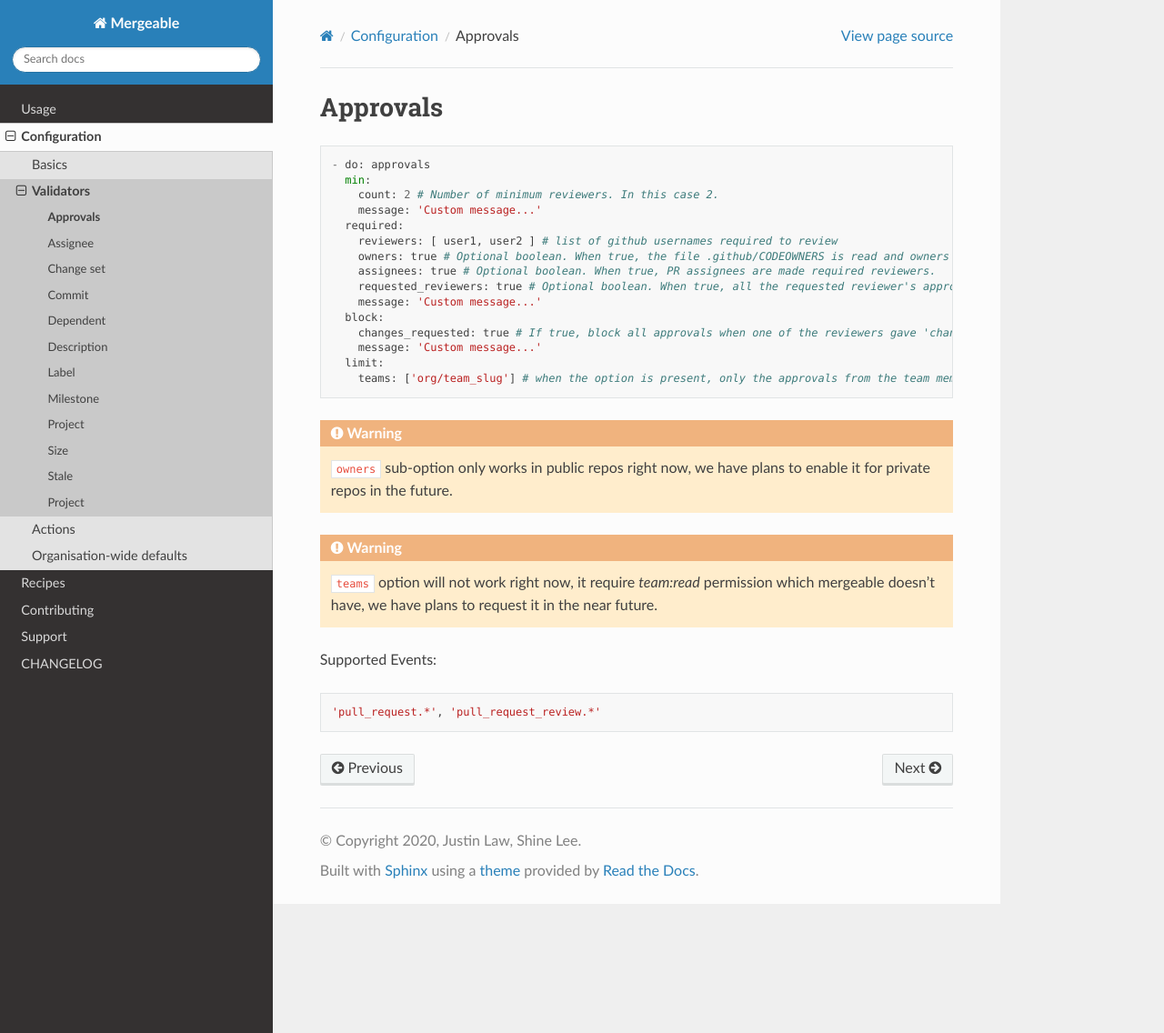
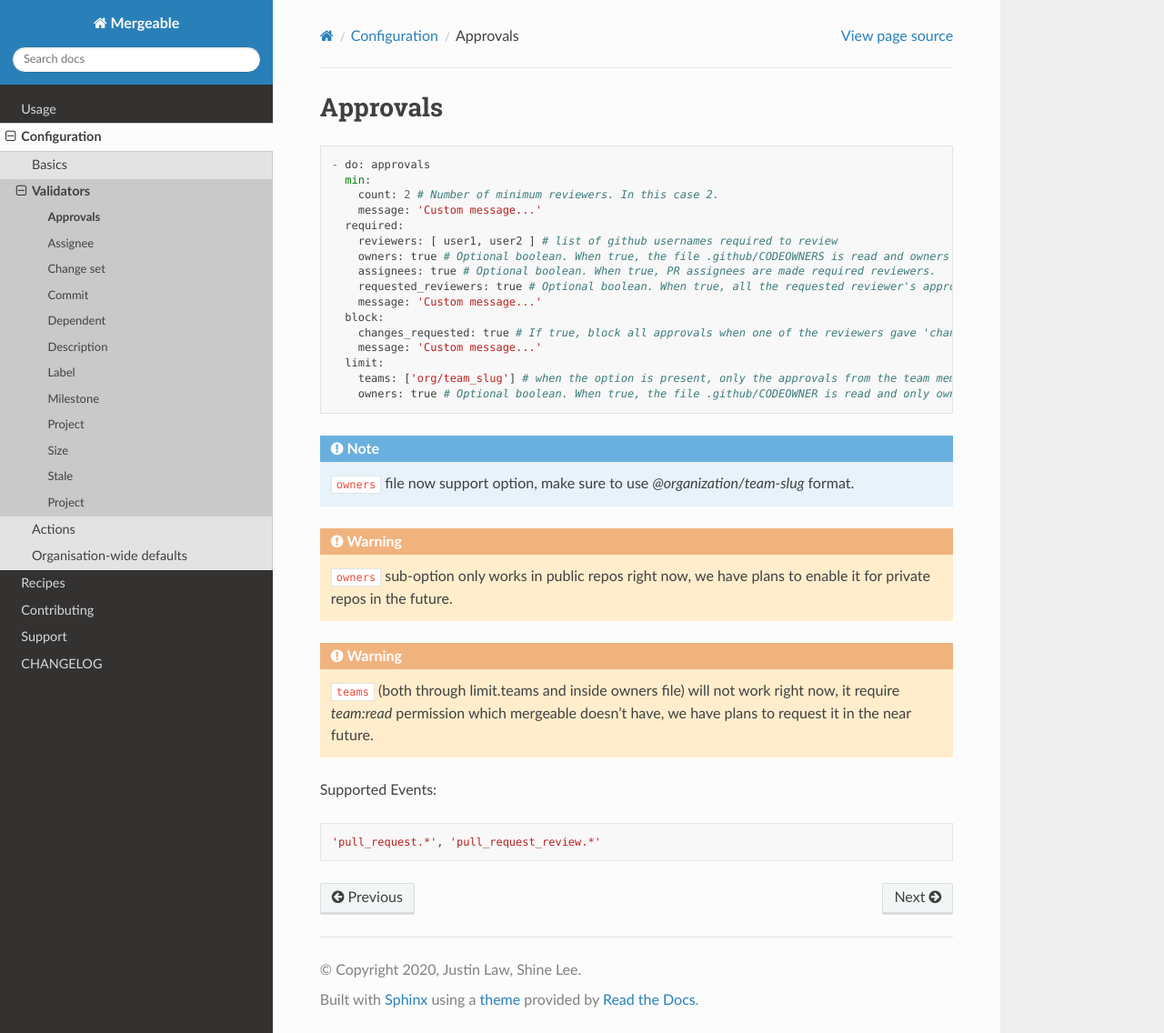
Before and after one commit to mergeability/mergeable, a Sphinx documentation site: the page built from docs/validators/approval.rst, in a window 1280 px wide and 1136 px high. Shown: the whole window at 91% size. Built offline with Sphinx 7.4.7 and the Read the Docs theme 2.0.0, drawn with Linux system fonts in a browser that asks for light colours.

Commit message:
add docs

```diff
--- a/docs/changelog.rst
+++ b/docs/changelog.rst
@@ -1,6 +1,7 @@
 CHANGELOG
 =====================================
 
+| July 28, 2020 : owners file now support teams and limit.owners option added in `approvals` validator `#331 <https://github.com/mergeability/mergeable/issues/331>`_
 | July 12, 2020 : Allow usage of special annotation `@author` in comments and checks `#328 <https://github.com/mergeability/mergeable/issues/328>`_
 | July 1, 2020 : When config file is added/modified in base branch, mergeable will trigger for all PR against the base branch `#153 <https://github.com/mergeability/mergeable/issues/153>`_
 | June 30, 2020 : Add `ignore_comment` option to `size` validator `#245 <https://github.com/mergeability/mergeable/issues/245>`_
--- a/docs/validators/approval.rst
+++ b/docs/validators/approval.rst
@@ -18,12 +18,16 @@ Approvals
         message: 'Custom message...'
       limit:
         teams: ['org/team_slug'] # when the option is present, only the approvals from the team members will count
+        owners: true # Optional boolean. When true, the file .github/CODEOWNER is read and only owners approval will count
+
+.. note::
+    ``owners`` file now support option, make sure to use `@organization/team-slug` format.
 
 .. warning::
     ``owners`` sub-option only works in public repos right now, we have plans to enable it for private repos in the future.
 
 .. warning::
-    ``teams`` option will not work right now, it require `team:read` permission which mergeable doesn't have, we have plans to request it in the near future.
+    ``teams`` (both through limit.teams and inside owners file) will not work right now, it require `team:read` permission which mergeable doesn't have, we have plans to request it in the near future.
 
 Supported Events:
 ::
```
